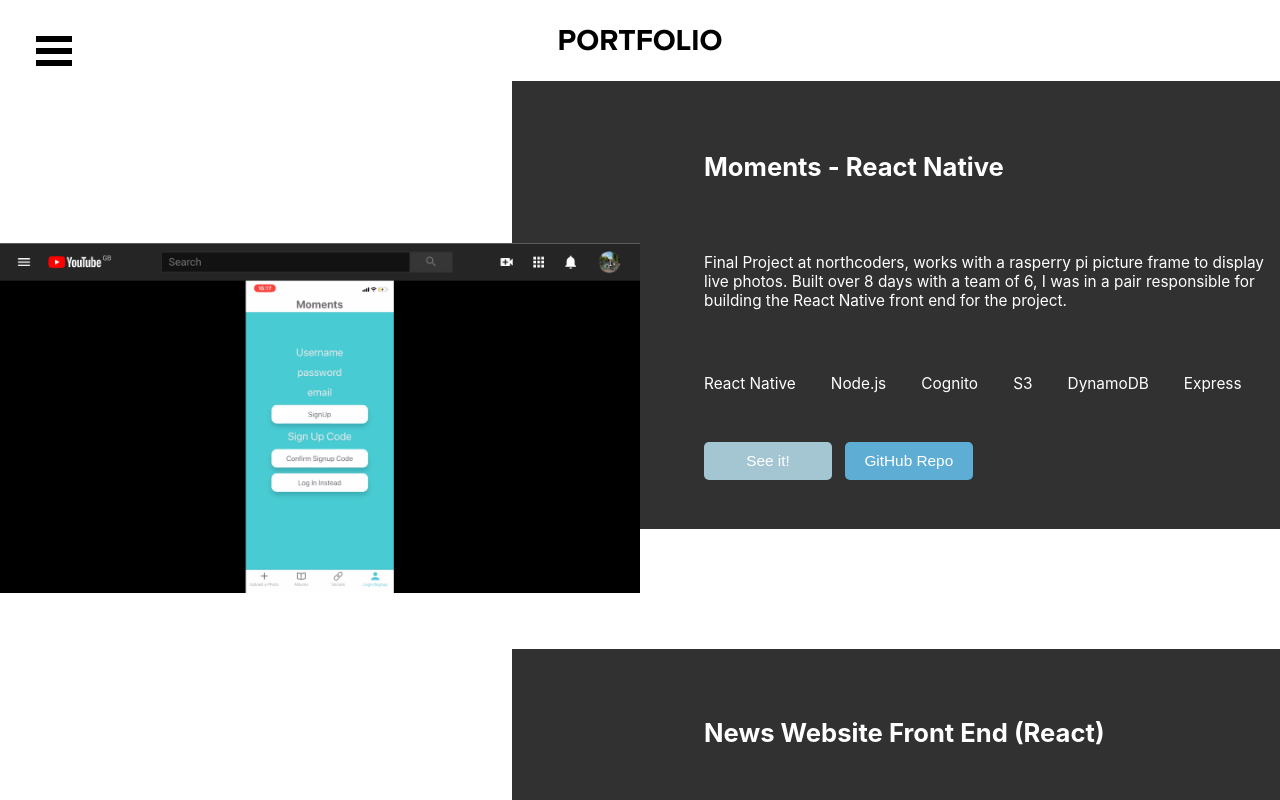
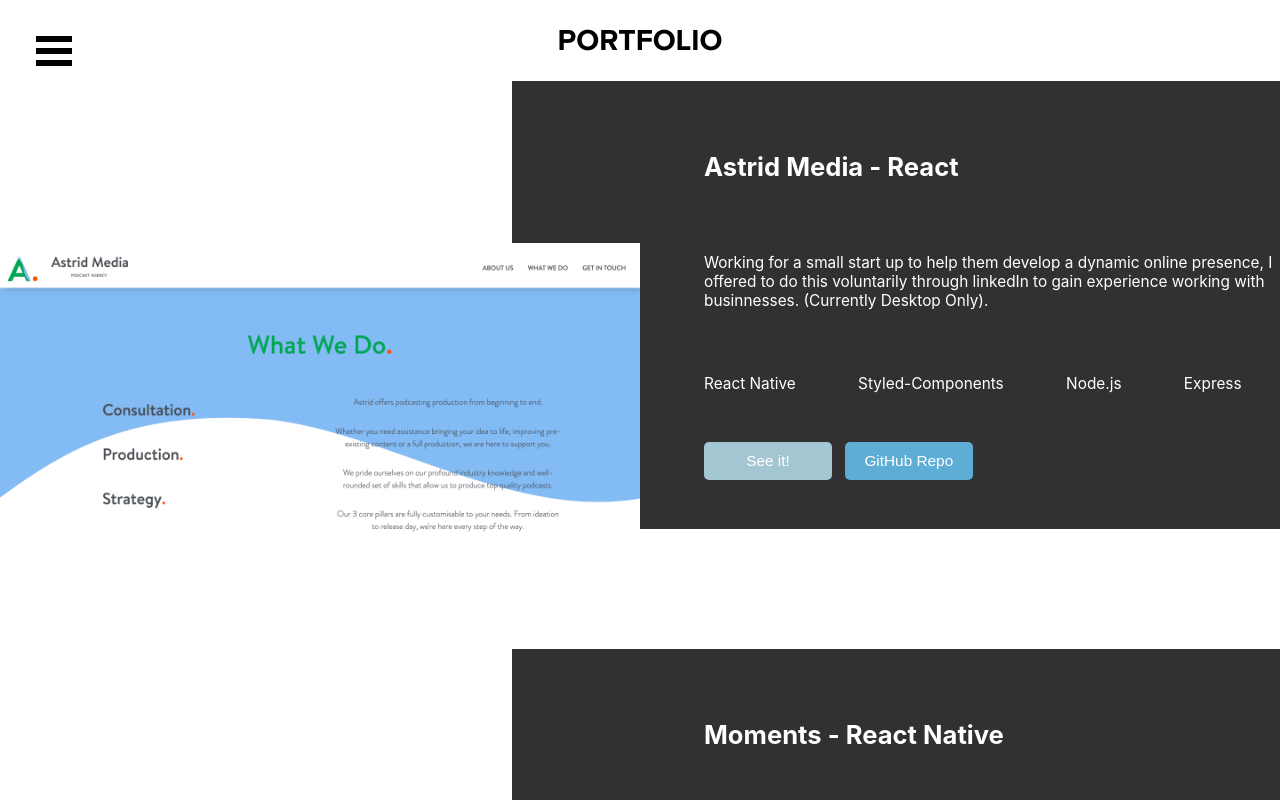
Before and after one commit to alexandertrout/portfolio-alex, a React (Create React App) app: page /portfolio in a window 1280 px wide. Shown: the top 800 px of the page. Built offline with nearby package versions, Linux system fonts and the light colour scheme; a web font is replaced by a local one; what react-animations would draw is missing.

Commit message:
added Astrid Media Project

```diff
--- a/src/Components/Portfolio.jsx
+++ b/src/Components/Portfolio.jsx
@@ -8,6 +8,7 @@
 import beNcNews from "../Images/be-nc-news.png";
 import SongGame from "../Images/SongGame.png";
 import moments from "../Images/Moments.png";
+import astrid from "../Images/Astrid.png";
 
 const ProjectsContainer = styled.div`
   display: flex;
@@ -20,6 +21,15 @@
 class Portfolio extends Component {
     state = {
     portfolio: [
+        {
+          picture: astrid,
+          name: "Astrid Media - React",
+          link: "https://astridmedia.netlify.com/ ",
+          GitHub: "https://github.com/alexandertrout/astrid",
+          description:
+            "Working for a small start up to help them develop a dynamic online presence, I offered to do this voluntarily through linkedIn to gain experience working with businnesses. (Currently Desktop Only).",
+          skillsUsed: ["React Native", "Styled-Components", "Node.js", "Express"]
+        },
       {
         picture: moments,
         name: "Moments - React Native",
```
Also changed, not shown: src/Images/Astrid.png (added).
